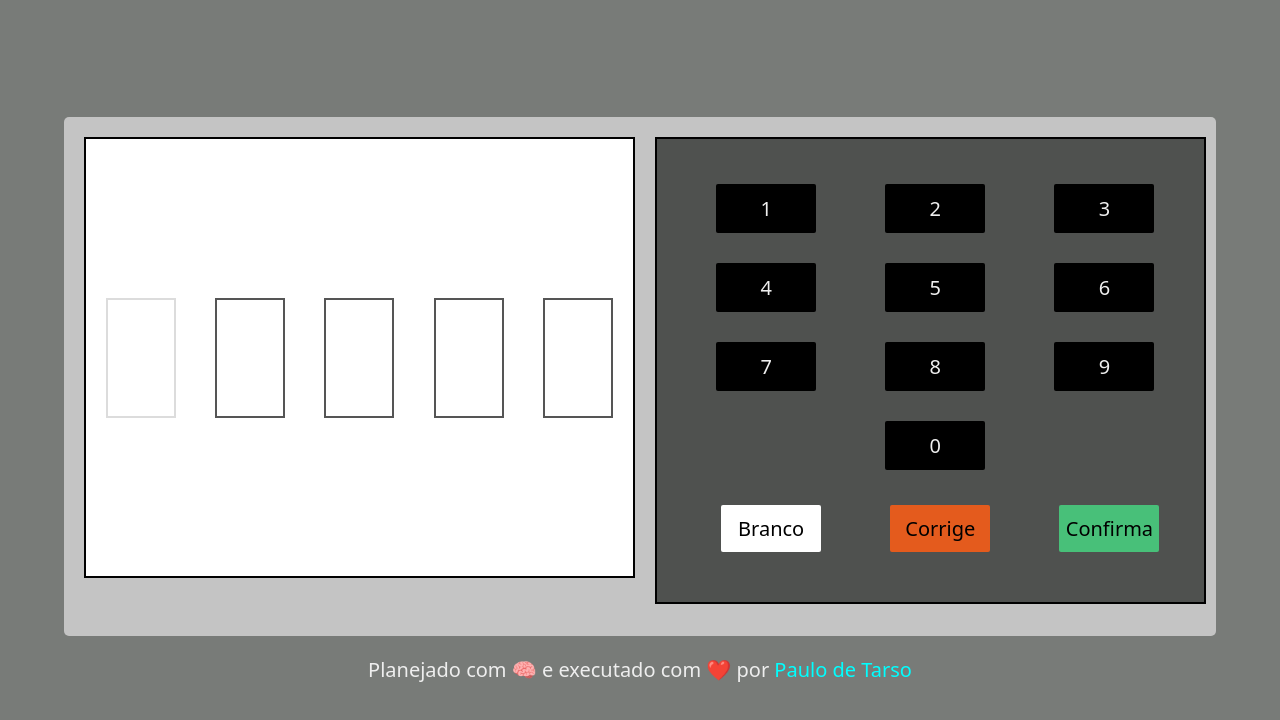
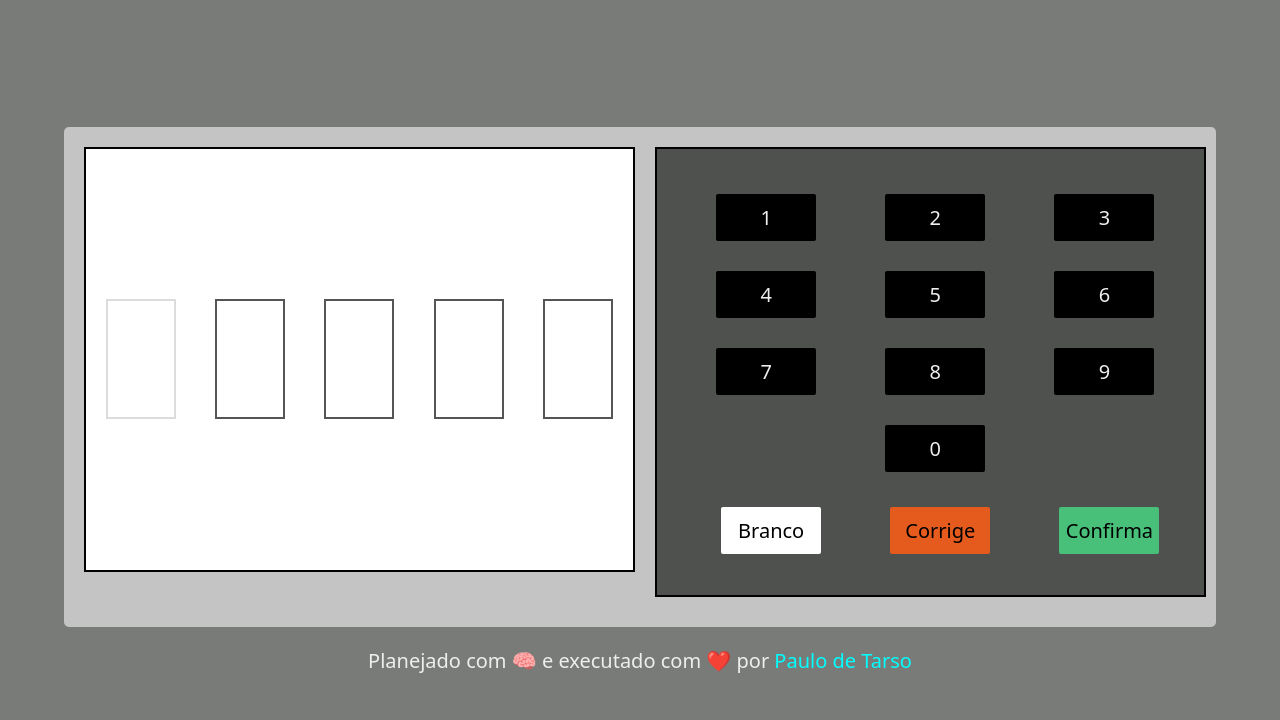
Before and after one commit to TarsooPaulo/urnaEletronica, a website: page public/index.html in a window 1280 px wide. Drawn offline with Linux system fonts and the light colour scheme.

Commit message:
Urna Finalizada

```diff
--- a/public/css/index.css
+++ b/public/css/index.css
@@ -44,12 +44,13 @@ body {
   border-radius: 5px;
   background: rgb(196, 196, 196);
   margin: 0 auto;
-  min-height: 50vh;
+  min-height: 500px;
   width: 90vw;
   display: flex;
   justify-content: space-between;
   flex-direction: row;
   min-width: 850px;
+  max-height: 100px;
 }
 
 .tela-urna {
```
